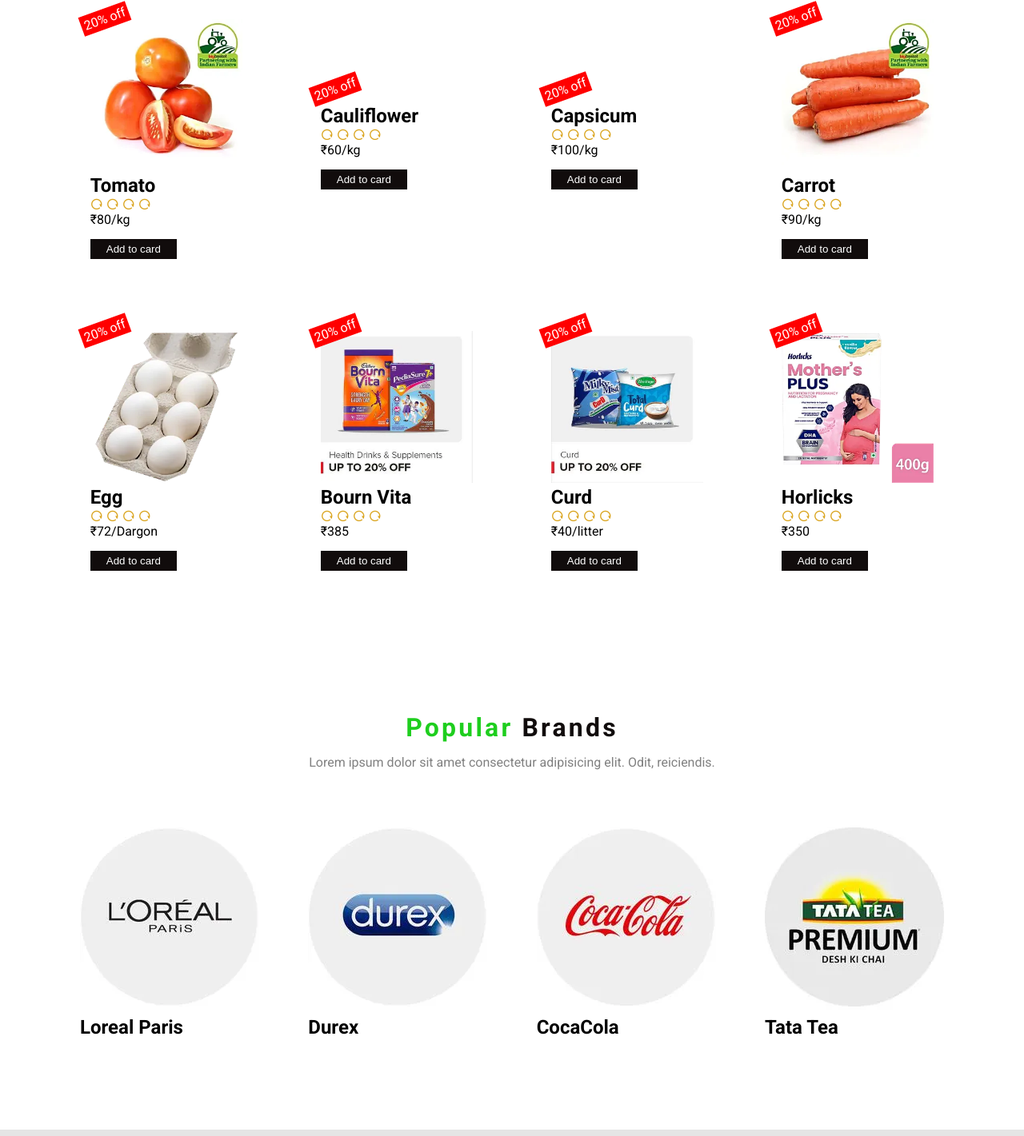
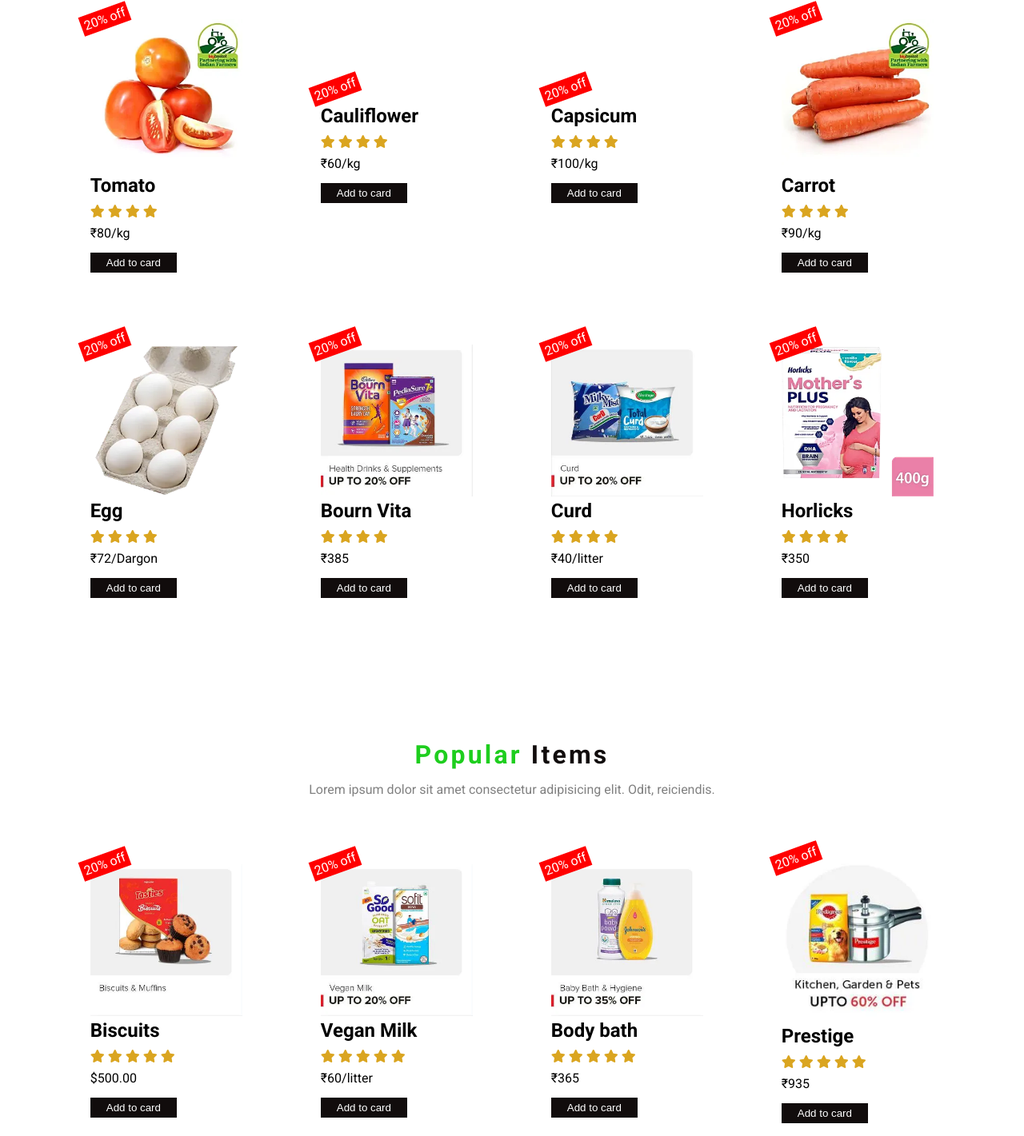
Before and after one commit to prashant12062000/GroceryShop, a plain HTML site: page index.html in a window 1280 px wide. Shown: the part 925-2346 px from the top of the page at 80% size. Drawn offline with nearby package versions, Linux system fonts and the light colour scheme; a web font is replaced by a local one.

Commit message:
added grocery shop

```diff
--- a/index.html
+++ b/index.html
@@ -103,10 +103,10 @@
                 </div>
                 <h1>Tomato</h1>
                 <span>
-                    <i class="ri-restart-line"></i>
-                    <i class="ri-restart-line"></i>
-                    <i class="ri-restart-line"></i>
-                    <i class="ri-restart-line"></i>
+                    <i class="fa-solid fa-star"></i>
+                    <i class="fa-solid fa-star"></i>
+                    <i class="fa-solid fa-star"></i>
+                    <i class="fa-solid fa-star"></i>
                 </span>
                 <p>₹80/kg</p>
                 <button>Add to card</button>
@@ -117,10 +117,10 @@
                 </div>
                 <h1>Cauliflower</h1>
                 <span>
-                    <i class="ri-restart-line"></i>
-                    <i class="ri-restart-line"></i>
-                    <i class="ri-restart-line"></i>
-                    <i class="ri-restart-line"></i>
+                    <i class="fa-solid fa-star"></i>
+                    <i class="fa-solid fa-star"></i>
+                    <i class="fa-solid fa-star"></i>
+                    <i class="fa-solid fa-star"></i>
                 </span>
                 <p>₹60/kg</p>
                 <button>Add to card</button>
@@ -131,10 +131,10 @@
                 </div>
                 <h1>Capsicum</h1>
                 <span>
-                    <i class="ri-restart-line"></i>
-                    <i class="ri-restart-line"></i>
-                    <i class="ri-restart-line"></i>
-                    <i class="ri-restart-line"></i>
+                    <i class="fa-solid fa-star"></i>
+                    <i class="fa-solid fa-star"></i>
+                    <i class="fa-solid fa-star"></i>
+                    <i class="fa-solid fa-star"></i>
                 </span>
                 <p>₹100/kg</p>
                 <button>Add to card</button>
@@ -145,10 +145,10 @@
                 </div>
                 <h1>Carrot</h1>
                 <span>
-                    <i class="ri-restart-line"></i>
-                    <i class="ri-restart-line"></i>
-                    <i class="ri-restart-line"></i>
-                    <i class="ri-restart-line"></i>
+                    <i class="fa-solid fa-star"></i>
+                    <i class="fa-solid fa-star"></i>
+                    <i class="fa-solid fa-star"></i>
+                    <i class="fa-solid fa-star"></i>
                 </span>
                 <p>₹90/kg</p>
                 <button>Add to card</button>
@@ -162,10 +162,10 @@
                 </div>
                 <h1>Egg</h1>
                 <span>
-                    <i class="ri-restart-line"></i>
-                    <i class="ri-restart-line"></i>
-                    <i class="ri-restart-line"></i>
-                    <i class="ri-restart-line"></i>
+                    <i class="fa-solid fa-star"></i>
+                    <i class="fa-solid fa-star"></i>
+                    <i class="fa-solid fa-star"></i>
+                    <i class="fa-solid fa-star"></i>
                 </span>
                 <p>₹72/Dargon</p>
                 <button>Add to card</button>
@@ -176,10 +176,10 @@
                 </div>
                 <h1>Bourn Vita</h1>
                 <span>
-                    <i class="ri-restart-line"></i>
-                    <i class="ri-restart-line"></i>
-                    <i class="ri-restart-line"></i>
-                    <i class="ri-restart-line"></i>
+                    <i class="fa-solid fa-star"></i>
+                    <i class="fa-solid fa-star"></i>
+                    <i class="fa-solid fa-star"></i>
+                    <i class="fa-solid fa-star"></i>
                 </span>
                 <p>₹385</p>
                 <button>Add to card</button>
@@ -190,10 +190,10 @@
                 </div>
                 <h1>Curd</h1>
                 <span>
-                    <i class="ri-restart-line"></i>
-                    <i class="ri-restart-line"></i>
-                    <i class="ri-restart-line"></i>
-                    <i class="ri-restart-line"></i>
+                    <i class="fa-solid fa-star"></i>
+                    <i class="fa-solid fa-star"></i>
+                    <i class="fa-solid fa-star"></i>
+                    <i class="fa-solid fa-star"></i>
                 </span>
                 <p>₹40/litter</p>
                 <button>Add to card</button>
@@ -204,10 +204,10 @@
                 </div>
                 <h1>Horlicks</h1>
                 <span>
-                    <i class="ri-restart-line"></i>
-                    <i class="ri-restart-line"></i>
-                    <i class="ri-restart-line"></i>
-                    <i class="ri-restart-line"></i>
+                    <i class="fa-solid fa-star"></i>
+                    <i class="fa-solid fa-star"></i>
+                    <i class="fa-solid fa-star"></i>
+                    <i class="fa-solid fa-star"></i>
                 </span>
                 <p>₹350</p>
                 <button>Add to card</button>
@@ -219,65 +219,69 @@
     <!-- popular product start -->
     <section class="latest">
         <div class="product_intro">
-            <h1>Popular <span>Brands</span></h1>
+            <h1>Popular <span>Items</span></h1>
             <p>Lorem ipsum dolor sit amet consectetur adipisicing elit. Odit, reiciendis.</p>
         </div>
         <div class="card_container">
-            <div class="card1">
+            <div class="card">
                 <div>
-                    <img src="image/loreal-ShopbyBrands.webp" alt="">
+                    <img src="image/hp_bcd_m_biscuits-muffins_680_250823.webp" alt="">
                 </div>
-                <h1>Loreal Paris</h1>
-                <!-- <span>
-                    <i class="ri-restart-line"></i>
-                    <i class="ri-restart-line"></i>
-                    <i class="ri-restart-line"></i>
-                    <i class="ri-restart-line"></i>
-                </span> -->
-                <!-- <p>$500.00</p> -->
-                <!-- <button>Add to card</button> -->
-            </div>
-            <div class="card2">
-                <div>
-                    <img src="image/durex-ShopbyBrands.webp" alt="">
-                </div>
-                <h1>Durex</h1>
-                <!-- <span>
-                    <i class="ri-restart-line"></i>
-                    <i class="ri-restart-line"></i>
-                    <i class="ri-restart-line"></i>
-                    <i class="ri-restart-line"></i>
+                <h1>Biscuits</h1>
+                 <span>
+                    <i class="fa-solid fa-star"></i>
+                    <i class="fa-solid fa-star"></i>
+                    <i class="fa-solid fa-star"></i>
+                    <i class="fa-solid fa-star"></i>
+                    <i class="fa-solid fa-star"></i>
                 </span>
                 <p>$500.00</p>
-                <button>Add to card</button> -->
+                <button>Add to card</button>
             </div>
-            <div class="card3">
+            <div class="card">
                 <div>
-                    <img src="image/cocacola-ShopbyBrands.webp" alt="">
+                    <img src="image/hp_bcd_m_vegan-milk_680_250823.webp" alt="">
                 </div>
-                <h1>CocaCola</h1>
-                <!-- <span>
-                    <i class="ri-restart-line"></i>
-                    <i class="ri-restart-line"></i>
-                    <i class="ri-restart-line"></i>
-                    <i class="ri-restart-line"></i>
+                <h1>Vegan Milk</h1>
+                <span>
+                    <i class="fa-solid fa-star"></i>
+                    <i class="fa-solid fa-star"></i>
+                    <i class="fa-solid fa-star"></i>
+                    <i class="fa-solid fa-star"></i>
+                    <i class="fa-solid fa-star"></i>
                 </span>
-                <p>$500.00</p>
-                <button>Add to card</button> -->
+                <p>₹60/litter</p>
+                <button>Add to card</button>
             </div>
-            <div class="card4">
+            <div class="card">
                 <div>
-                    <img src="image/tata-tea-ShopbyBrands.webp" alt="">
+                    <img src="image/hp_byc_m_baby-bath-hygiene-_680_250823.webp" alt="">
                 </div>
-                <h1>Tata Tea</h1>
-                <!-- <span>
-                    <i class="ri-restart-line"></i>
-                    <i class="ri-restart-line"></i>
-                    <i class="ri-restart-line"></i>
-                    <i class="ri-restart-line"></i>
+                <h1>Body bath</h1>
+                <span>
+                    <i class="fa-solid fa-star"></i>
+                    <i class="fa-solid fa-star"></i>
+                    <i class="fa-solid fa-star"></i>
+                    <i class="fa-solid fa-star"></i>
+                    <i class="fa-solid fa-star"></i>
                 </span>
-                <p>$500.00</p>
-                <button>Add to card</button> -->
+                <p>₹365</p>
+                <button>Add to card</button>
+            </div>
+            <div class="card">
+                <div>
+                    <img src="image/hp_kgp-SBC_m_250823_4.webp" alt="">
+                </div>
+                <h1>Prestige</h1>
+                <span>
+                    <i class="fa-solid fa-star"></i>
+                    <i class="fa-solid fa-star"></i>
+                    <i class="fa-solid fa-star"></i>
+                    <i class="fa-solid fa-star"></i>
+                    <i class="fa-solid fa-star"></i>
+                </span>
+                <p>₹935</p>
+                <button>Add to card</button>
             </div>
         </div>
     </section>
@@ -293,16 +297,20 @@
         <div class="swiper mySwiper">
             <div class="swiper-wrapper">
                 <div class="swiper-slide">
-                    <img src="https://swiperjs.com/demos/images/nature-1.jpg" />
+                    <img src="image/durex-ShopbyBrands.webp" alt="">
+                    <!-- <img src="https://swiperjs.com/demos/images/nature-1.jpg" /> -->
                 </div>
                 <div class="swiper-slide">
-                    <img src="https://swiperjs.com/demos/images/nature-1.jpg" />
+                    <img src="image/loreal-ShopbyBrands.webp" alt="">
+                    <!-- <img src="https://swiperjs.com/demos/images/nature-1.jpg" /> -->
                 </div>
                 <div class="swiper-slide">
-                    <img src="https://swiperjs.com/demos/images/nature-1.jpg" />
+                    <img src="image/tata-tea-ShopbyBrands.webp" alt="">
+                    <!-- <img src="https://swiperjs.com/demos/images/nature-1.jpg" /> -->
                 </div>
                 <div class="swiper-slide">
-                    <img src="https://swiperjs.com/demos/images/nature-1.jpg" />
+                    <img src="image/diapers-wipes.webp" alt="">
+                    <!-- <img src="https://swiperjs.com/demos/images/nature-1.jpg" /> -->
                 </div>
                 <div class="swiper-pagination"></div>
             </div>
@@ -336,6 +344,7 @@
 
 
     <!-- <script src="script.js"></script> -->
+    <script src="https://kit.fontawesome.com/30cd61fb9b.js" crossorigin="anonymous"></script>
     <script src="https://cdn.jsdelivr.net/npm/swiper@10/swiper-bundle.min.js"></script>
     <script>
         var swiper = new Swiper(".mySwiper", {
--- a/style.css
+++ b/style.css
@@ -153,8 +153,8 @@ html, body{
         max-width: 500px;
         position: absolute;
         top: 50%;
-        left: 10%;
-        color: white;
+        left: 50%;
+        color: rgb(27, 25, 25);
         text-align:center ;
         padding: 10px;
         font-size: 2rem;
@@ -167,6 +167,7 @@ html, body{
         background-color:var(--secondary) ;
         margin: 20px 0px;
         color: white;
+        cursor: pointer;
     }
 
     .latest{
```
Also changed, not shown: image/hp_bcd_m_biscuits-muffins_680_250823.webp (added), image/hp_bcd_m_vegan-milk_680_250823.webp (added), image/hp_byc_m_baby-bath-hygiene-_680_250823.webp (added), image/hp_kgp-SBC_m_250823_4.webp (added).
